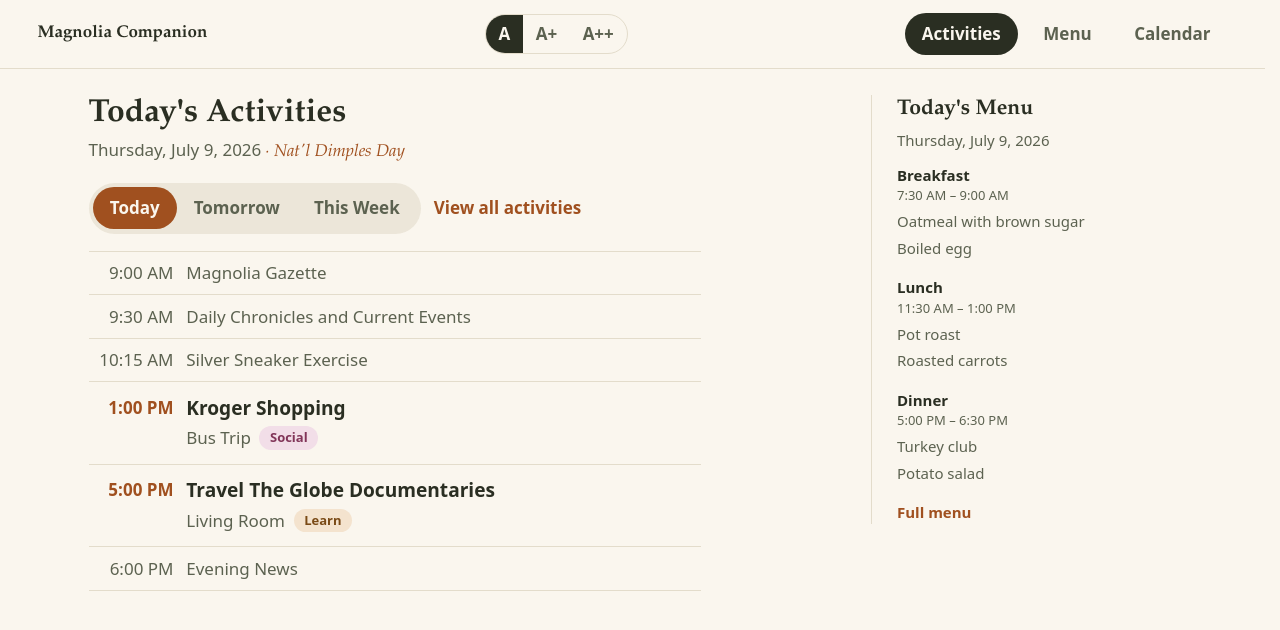
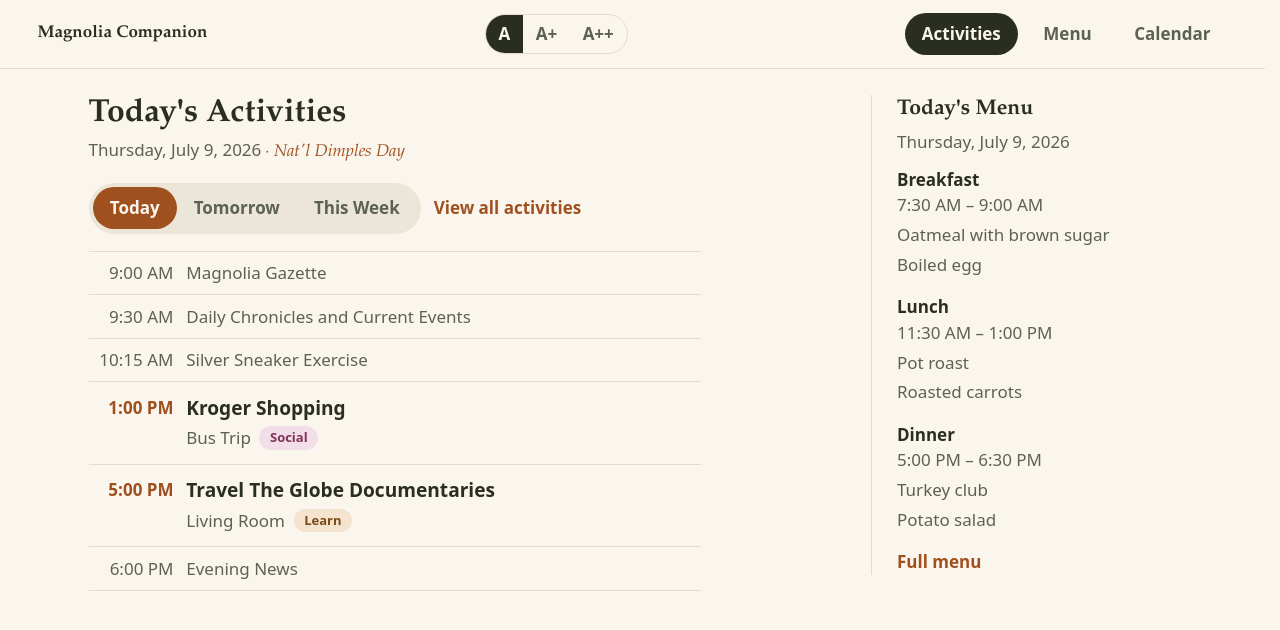
Before and after one commit to dillo/magnolia-companion, a Next.js app: page / in a window 1280 px wide. Shown: the top 630 px of the page. Built offline with nearby package versions, Linux system fonts and the light colour scheme.

Commit message:
fix: increase sidebar body text

```diff
--- a/components/HomeClient.tsx
+++ b/components/HomeClient.tsx
@@ -90,7 +90,7 @@ export default function HomeClient({ months, weeks }: { months: ActivityMonth[];
 
 function TodayMenuSummary({ day, today }: { day: MenuDay | null; today: string }) {
   return (
-    <aside className="border-t border-hairline pt-5 text-[15px] text-moss lg:sticky lg:top-6 lg:border-l lg:border-t-0 lg:pl-6 lg:pt-0">
+    <aside className="border-t border-hairline pt-5 text-moss lg:sticky lg:top-6 lg:border-l lg:border-t-0 lg:pl-6 lg:pt-0">
       <div className="mb-3">
         <h2 className="font-display text-xl font-semibold text-ink">Today&apos;s Menu</h2>
         <p className="mt-1 text-moss">
@@ -108,7 +108,7 @@ function TodayMenuSummary({ day, today }: { day: MenuDay | null; today: string }
               <section key={key}>
                 <div className="mb-1">
                   <h3 className="font-semibold text-ink">{label}</h3>
-                  <p className="text-[13px] tabular-nums">{hours}</p>
+                  <p className="tabular-nums">{hours}</p>
                 </div>
                 {items.length === 0 ? (
                   <p>Not listed</p>
--- a/components/MenuClient.tsx
+++ b/components/MenuClient.tsx
@@ -128,7 +128,7 @@ function TodayActivitiesSummary({ day, today }: { day: ActivityDay | null; today
   const routineCount = day ? day.events.filter((event) => event.routine).length : 0;
 
   return (
-    <aside className="border-t border-hairline pt-5 text-[15px] text-moss lg:sticky lg:top-6 lg:border-l lg:border-t-0 lg:pl-6 lg:pt-0">
+    <aside className="border-t border-hairline pt-5 text-moss lg:sticky lg:top-6 lg:border-l lg:border-t-0 lg:pl-6 lg:pt-0">
       <div className="mb-3">
         <h2 className="font-display text-xl font-semibold text-ink">Today&apos;s Activities</h2>
         <p className="mt-1 text-moss">
```
